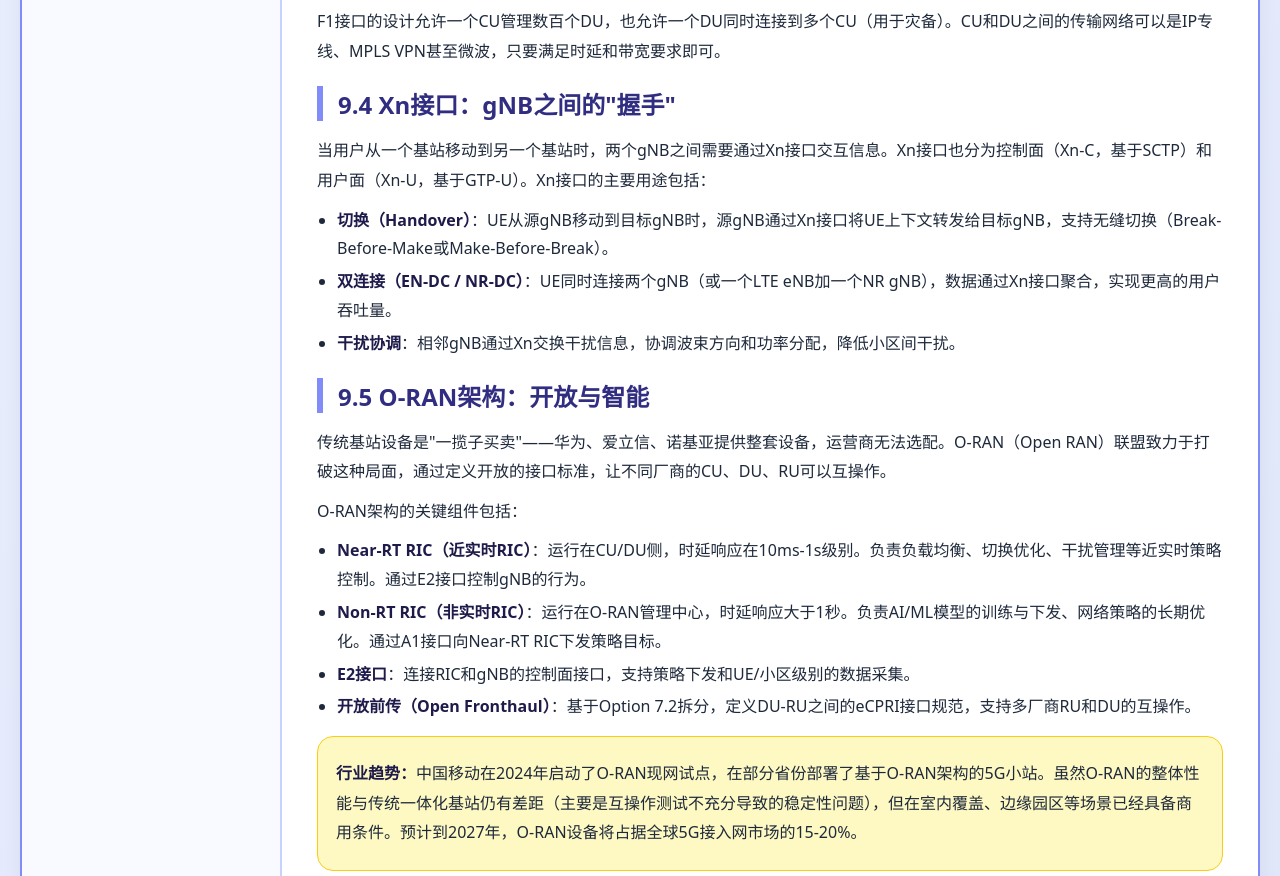
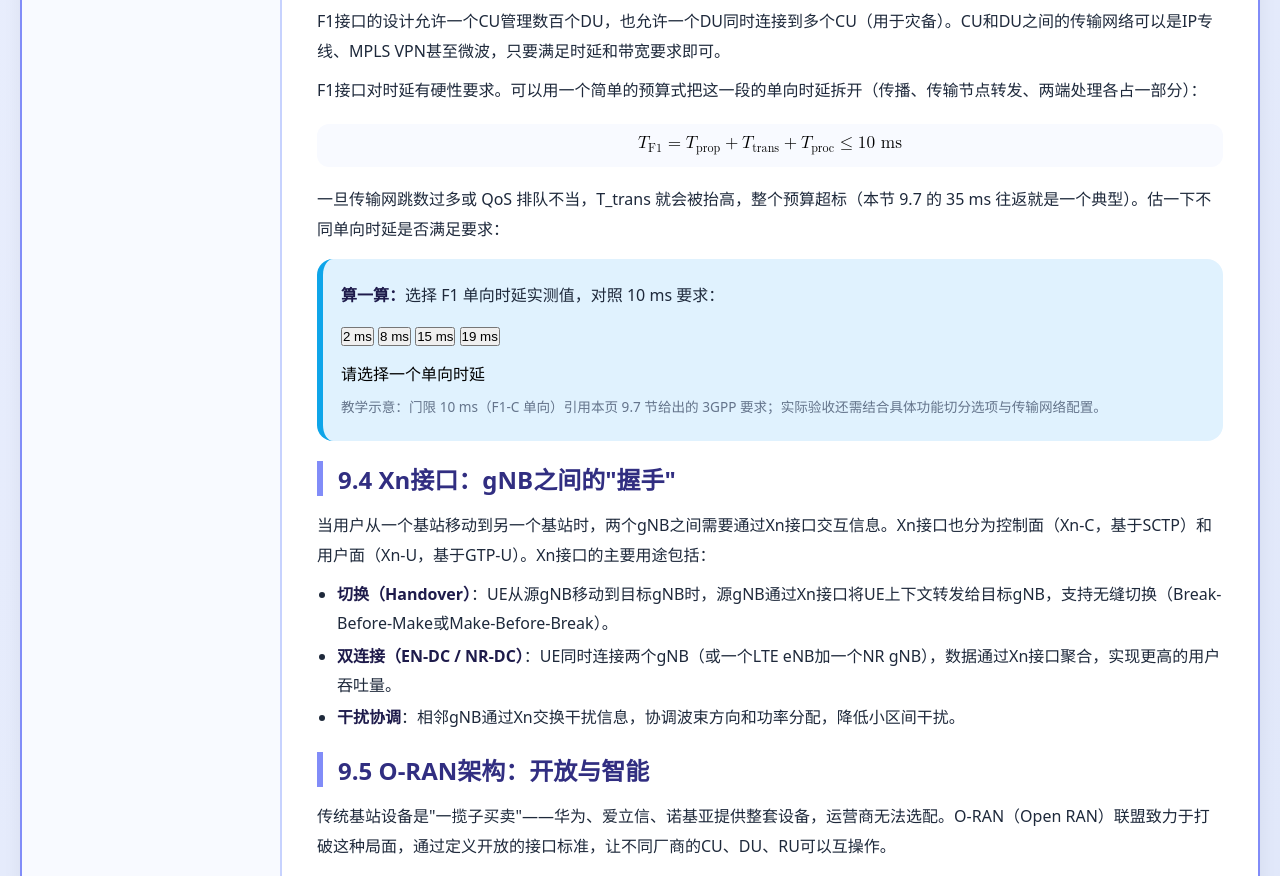
Before and after one commit to 1998x-stack/communication-engineering-tutorial, a plain HTML site: page 09.html in a window 1280 px wide. Shown: the part 2057-2933 px from the top of the page. Drawn offline with Linux system fonts and the light colour scheme.

Commit message:
feat(communication-engineering-tutorial): 第9章补充F1单向时延预算公式与时延门限交互

```diff
--- a/09.html
+++ b/09.html
@@ -160,6 +160,34 @@
 
         <p>F1接口的设计允许一个CU管理数百个DU，也允许一个DU同时连接到多个CU（用于灾备）。CU和DU之间的传输网络可以是IP专线、MPLS VPN甚至微波，只要满足时延和带宽要求即可。</p>
 
+        <p>F1接口对时延有硬性要求。可以用一个简单的预算式把这一段的单向时延拆开（传播、传输节点转发、两端处理各占一部分）：</p>
+
+        <div class="math-equation">
+            <div class="math-scroll" data-math-scroll tabindex="0" role="region" aria-label="F1 单向时延预算公式，可横向滚动">
+                <math display="block" aria-label="F1 单向时延等于传播时延加传输节点转发时延加两端处理时延，应不大于十毫秒">
+                    <msub><mi>T</mi><mtext>F1</mtext></msub><mo>=</mo>
+                    <msub><mi>T</mi><mtext>prop</mtext></msub><mo>+</mo>
+                    <msub><mi>T</mi><mtext>trans</mtext></msub><mo>+</mo>
+                    <msub><mi>T</mi><mtext>proc</mtext></msub>
+                    <mo>&#8804;</mo><mn>10</mn><mtext>&nbsp;ms</mtext>
+                </math>
+            </div>
+        </div>
+
+        <p>一旦传输网跳数过多或 QoS 排队不当，T_trans 就会被抬高，整个预算超标（本节 9.7 的 35 ms 往返就是一个典型）。估一下不同单向时延是否满足要求：</p>
+
+        <div class="tip" role="group" aria-labelledby="f1-label">
+            <p id="f1-label"><strong>算一算：</strong>选择 F1 单向时延实测值，对照 10 ms 要求：</p>
+            <p class="f1-btns">
+                <button type="button" class="f1-btn" data-t="2">2 ms</button>
+                <button type="button" class="f1-btn" data-t="8">8 ms</button>
+                <button type="button" class="f1-btn" data-t="15">15 ms</button>
+                <button type="button" class="f1-btn" data-t="19">19 ms</button>
+            </p>
+            <output id="f1-out" aria-live="polite">请选择一个单向时延</output>
+            <p style="font-size:0.85rem;color:#64748b;margin-top:6px;">教学示意：门限 10 ms（F1-C 单向）引用本页 9.7 节给出的 3GPP 要求；实际验收还需结合具体功能切分选项与传输网络配置。</p>
+        </div>
+
         <h2>9.4 Xn接口：gNB之间的"握手"</h2>
 
         <p>当用户从一个基站移动到另一个基站时，两个gNB之间需要通过Xn接口交互信息。Xn接口也分为控制面（Xn-C，基于SCTP）和用户面（Xn-U，基于GTP-U）。Xn接口的主要用途包括：</p>
@@ -230,5 +258,22 @@ rtt min/avg/max/mdev = 2.145/5.678/38.234/4.123 ms
     </article></main>
 </div>
 </div>
+<script>
+(function () {
+    var out = document.getElementById('f1-out');
+    var btns = Array.prototype.slice.call(document.querySelectorAll('.f1-btn'));
+    if (!out || !btns.length) return;
+    btns.forEach(function (b) {
+        b.setAttribute('aria-pressed', 'false');
+        b.addEventListener('click', function () {
+            btns.forEach(function (x) { x.setAttribute('aria-pressed', x === b ? 'true' : 'false'); });
+            var t = parseFloat(b.getAttribute('data-t'));
+            var ok = t <= 10;
+            out.textContent = 'F1 单向时延 ' + t + ' ms：' +
+                (ok ? '满足 ≤10 ms 要求' : '超过 ≤10 ms 要求，需检查传输跳数与 QoS 策略');
+        });
+    });
+})();
+</script>
 </body>
 </html>
```
